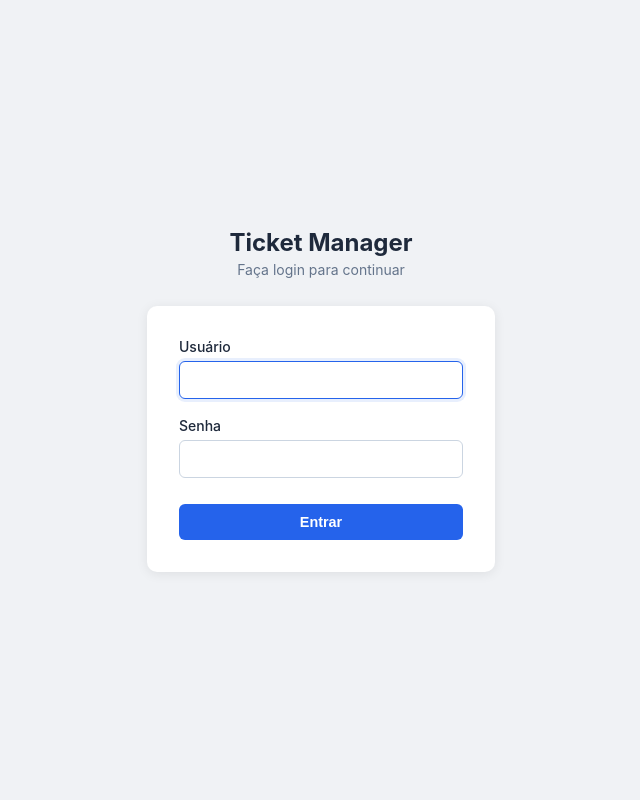
After one commit to cauedb/ticket-manager, a Django app: page /login/ in a window 1280 px wide. The commit adds this page. Shown: the whole page, without its empty margins (319-959 px from the left). Run offline with Django 4.2, Linux system fonts and the light colour scheme.

Commit message:
add django login functions

```diff
--- a/backend/config/settings.py
+++ b/backend/config/settings.py
@@ -61,3 +61,8 @@ USE_TZ = True
 STATIC_URL = "/static/"
 
 DEFAULT_AUTO_FIELD = "django.db.models.BigAutoField"
+
+# --- Autenticação ---
+LOGIN_URL = "/login/"
+LOGIN_REDIRECT_URL = "/"
+LOGOUT_REDIRECT_URL = "/login/"
--- a/backend/config/urls.py
+++ b/backend/config/urls.py
@@ -1,7 +1,10 @@
 from django.contrib import admin
+from django.contrib.auth import views as auth_views
 from django.urls import path, include
 
 urlpatterns = [
     path("admin/", admin.site.urls),
+    path("login/", auth_views.LoginView.as_view(), name="login"),
+    path("logout/", auth_views.LogoutView.as_view(), name="logout"),
     path("", include("tickets.presentation.urls")),
 ]
--- /dev/null
+++ b/backend/tickets/presentation/templates/registration/login.html
@@ -0,0 +1,133 @@
+<!DOCTYPE html>
+<html lang="pt-br">
+<head>
+  <meta charset="UTF-8">
+  <meta name="viewport" content="width=device-width, initial-scale=1.0">
+  <title>Login — Ticket Manager</title>
+  <style>
+    *, *::before, *::after { box-sizing: border-box; margin: 0; padding: 0; }
+
+    body {
+      font-family: -apple-system, BlinkMacSystemFont, "Segoe UI", Roboto, sans-serif;
+      background: #f0f2f5;
+      min-height: 100vh;
+      display: flex;
+      align-items: center;
+      justify-content: center;
+    }
+
+    .login-wrapper {
+      width: 100%;
+      max-width: 380px;
+      padding: 0 16px;
+    }
+
+    .login-header {
+      text-align: center;
+      margin-bottom: 28px;
+    }
+    .login-header h1 {
+      font-size: 1.5rem;
+      font-weight: 700;
+      color: #1e293b;
+    }
+    .login-header p {
+      color: #64748b;
+      font-size: .875rem;
+      margin-top: 4px;
+    }
+
+    .card {
+      background: #fff;
+      border-radius: 10px;
+      box-shadow: 0 2px 12px rgba(0,0,0,.08);
+      padding: 32px;
+    }
+
+    .form-group { margin-bottom: 18px; }
+    label {
+      display: block;
+      font-size: .875rem;
+      font-weight: 500;
+      color: #1e293b;
+      margin-bottom: 6px;
+    }
+    input[type="text"],
+    input[type="password"] {
+      width: 100%;
+      padding: 10px 12px;
+      border: 1px solid #cbd5e1;
+      border-radius: 6px;
+      font-size: .875rem;
+      color: #1e293b;
+      background: #fff;
+      transition: border-color .15s;
+    }
+    input:focus {
+      outline: none;
+      border-color: #2563eb;
+      box-shadow: 0 0 0 3px rgba(37,99,235,.1);
+    }
+
+    .alert-error {
+      background: #fee2e2;
+      color: #991b1b;
+      border-left: 4px solid #dc2626;
+      padding: 10px 14px;
+      border-radius: 6px;
+      font-size: .875rem;
+      margin-bottom: 18px;
+    }
+
+    .btn-login {
+      width: 100%;
+      padding: 10px;
+      background: #2563eb;
+      color: #fff;
+      border: none;
+      border-radius: 6px;
+      font-size: .9rem;
+      font-weight: 600;
+      cursor: pointer;
+      margin-top: 8px;
+      transition: background .15s;
+    }
+    .btn-login:hover { background: #1d4ed8; }
+  </style>
+</head>
+<body>
+  <div class="login-wrapper">
+    <div class="login-header">
+      <h1>Ticket Manager</h1>
+      <p>Faça login para continuar</p>
+    </div>
+
+    <div class="card">
+      {% if form.errors %}
+      <div class="alert-error">
+        Usuário ou senha inválidos. Tente novamente.
+      </div>
+      {% endif %}
+
+      <form method="post">
+        {% csrf_token %}
+
+        <div class="form-group">
+          <label for="id_username">Usuário</label>
+          <input type="text" id="id_username" name="username"
+                 autofocus autocomplete="username" required>
+        </div>
+
+        <div class="form-group">
+          <label for="id_password">Senha</label>
+          <input type="password" id="id_password" name="password"
+                 autocomplete="current-password" required>
+        </div>
+
+        <input type="hidden" name="next" value="{{ next }}">
+        <button type="submit" class="btn-login">Entrar</button>
+      </form>
+    </div>
+  </div>
+</body>
+</html>
```
Also changed, not shown: backend/tickets/presentation/templates/tickets/base.html (+24 -0 lines).
